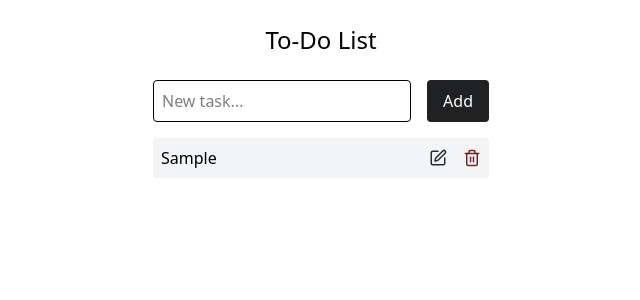
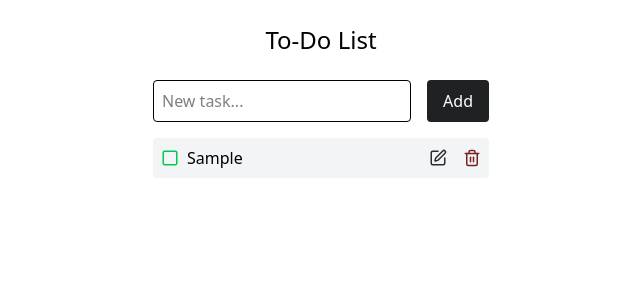
Before and after one commit to jstam2023/cf7-react-todo-app, a React (Vite) app: page / in a window 1280 px wide. Both pictures are taken after typing "Sample" into the empty fields and a click on the button "Add". Shown: the top 300 px of the page, without its empty margins (319-959 px from the left). Built offline with nearby package versions, Linux system fonts and the light colour scheme.

Commit message:
feat(todo): add toggle completed task functionality

```diff
--- a/src/components/Todo.tsx
+++ b/src/components/Todo.tsx
@@ -19,6 +19,7 @@
                 {
                     id: Date.now(),
                     text: action.payload,
+                    completed: false,
                 }
             ]
         case "DELETE":
@@ -29,7 +30,12 @@
                 ? {...todo, text:action.payload.newText}
                     : todo
             )
-
+        case "COMPLETE":
+            return state.map(todo =>
+            todo.id===action.payload
+            ? {...todo, completed: !todo.completed}
+            : todo
+            );
         default:
             return state;
 
--- a/src/components/TodoList.tsx
+++ b/src/components/TodoList.tsx
@@ -1,5 +1,5 @@
 // import React from "react";
-import {Trash2, Edit, Save, X} from "lucide-react";
+import {Trash2, Edit, Save, X, Square, CheckSquare} from "lucide-react";
 import type {TodoListProps} from "../types.ts";
 import {useState} from "react";
 
@@ -7,8 +7,12 @@
     const [editId, setEditId] = useState<number | null>(null);
     const [editText, setEditText] = useState("");
 
-    const handleDelete = (id: number) => () => {
-        dispatch({type: "DELETE", payload: id})
+
+
+    const handleSave = (id: number) => () => {
+        dispatch({type: "EDIT", payload:{id, newText: editText}});
+        setEditId(null);
+        setEditText("");
     }
 
     const handleEdit = (id: number, text: string) => () => {
@@ -21,19 +25,25 @@
         setEditText("");
     }
 
-    const handleSave = (id: number) => () => {
-        dispatch({type: "EDIT", payload:{id, newText: editText}});
-        setEditId(null);
-        setEditText("");
+    const handleDelete = (id: number) => () => {
+        dispatch({type: "DELETE", payload: id})
     }
 
+    const handleToggle = (id: number) => () => {
+        dispatch({type: "COMPLETE", payload: id})
+    }
 
     return (
         <>
             <ul className="space-y-2">
                 {todos.map(todo => (
 
-                    <li key={todo.id} className="flex items-center justify-between bg-gray-100 p-2 rounded">
+                    <li key={todo.id}
+                        // className="flex items-center justify-between bg-gray-100 p-2 rounded"
+                        className={`flex items-center justify-between bg-gray-100 p-2 rounded
+                        ${todo.completed ? "opacity-100 line-through" : ""}`}
+
+                    >
                         {editId === todo.id ? (
                             <>
                                 <div className="flex flex-1 gap-4">
@@ -58,11 +68,25 @@
                                         <X size={18} />
                                     </button>
                                 </div>
-
                             </>
                         ) : (
                             <>
-                                <span>{todo.text}</span>
+                                <div className="flex items-center gap-2 flex-1">
+                                    <button
+                                        className="text-green-500"
+                                        onClick={handleToggle(todo.id)}
+                                    >
+
+                                        {todo.completed ? (
+                                            <CheckSquare size={18} />
+                                        ) : (
+                                            <Square size={18} />
+                                        )}
+                                    </button>
+                                    <span>{todo.text}</span>
+                                </div>
+
+
                                 <div className="flex gap-4">
                                     <button
                                         onClick={handleEdit(todo.id, todo.text)}
--- a/src/types.ts
+++ b/src/types.ts
@@ -3,12 +3,15 @@
 export type TodoProps = {
     id: number;
     text: string;
+    completed: boolean;
 }
 
 export type Action =
     | {type: "ADD"; payload: string}
     | {type: "DELETE"; payload: number}
     | {type: "EDIT"; payload: {id: number; newText: string}}
+    | {type: "COMPLETE"; payload: number}
+
 
 
 export type TodoFormProps = {
```
